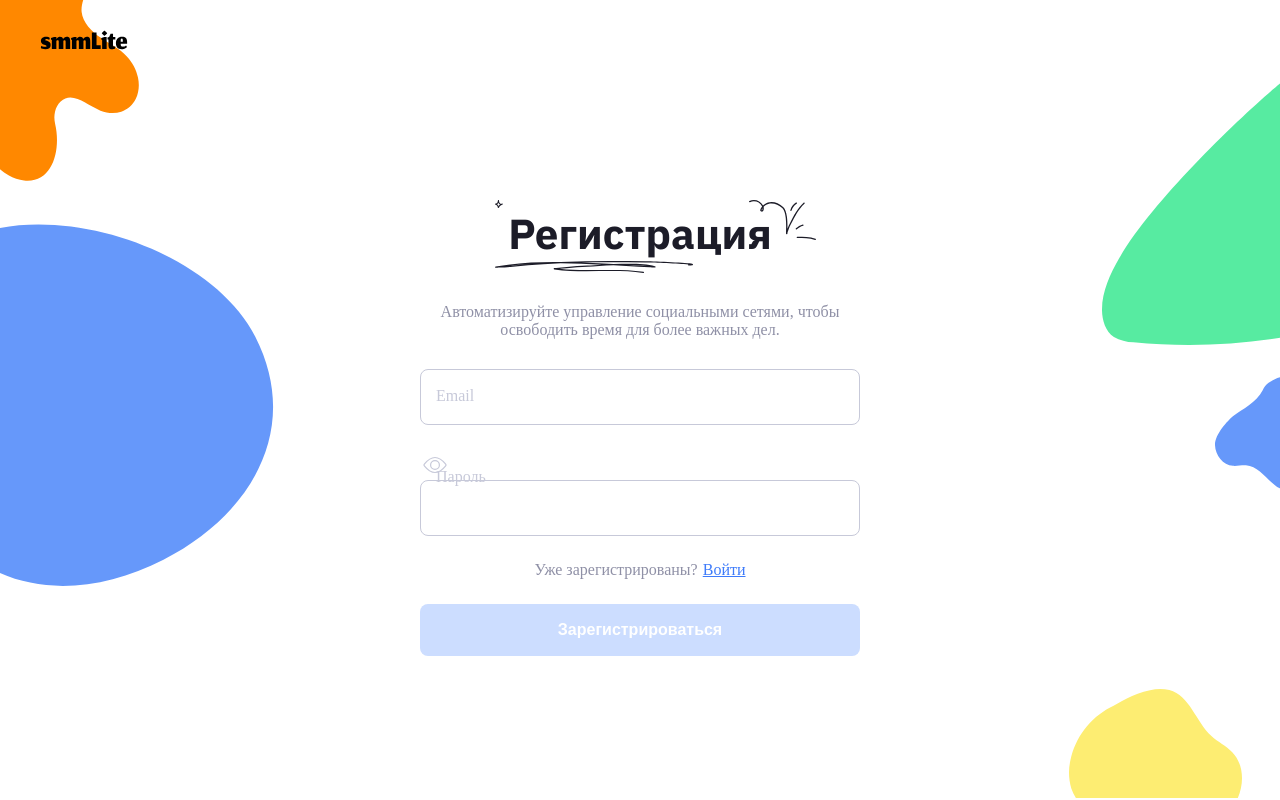
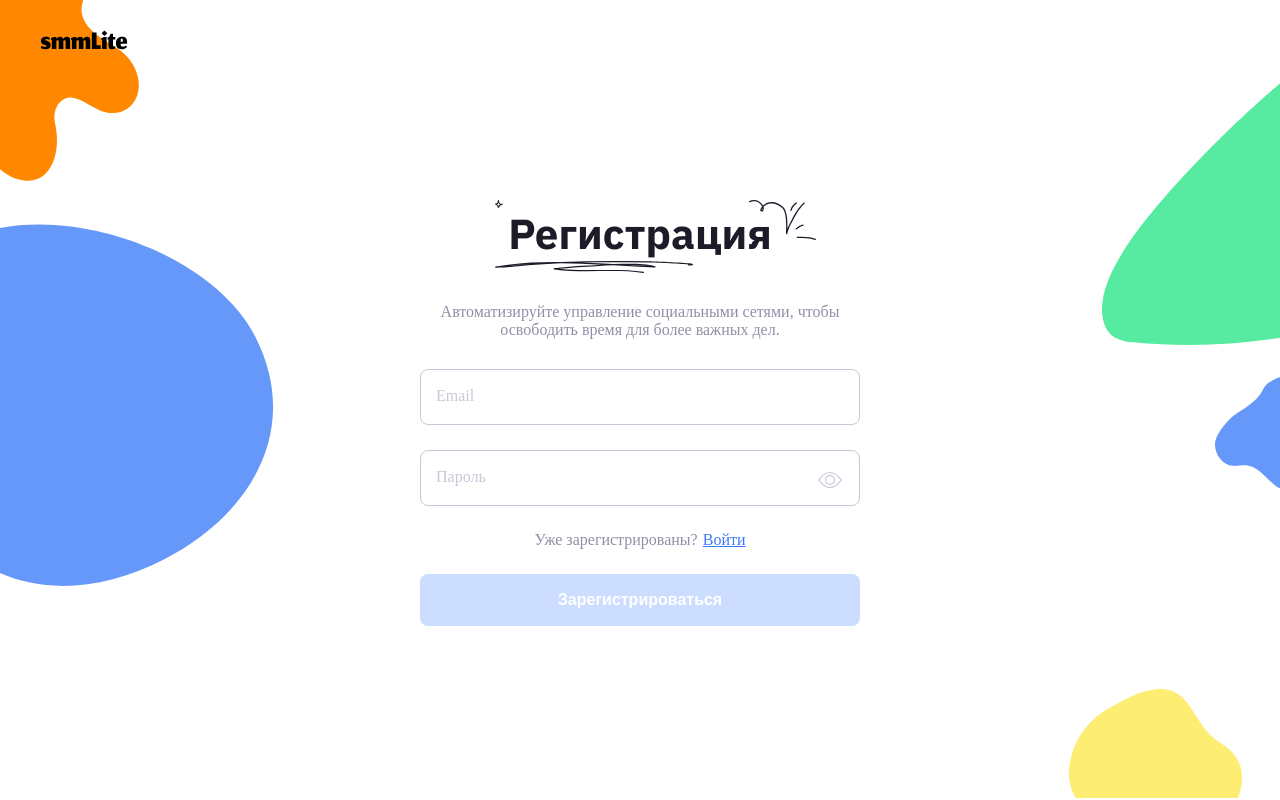
Before and after one commit to aro077a/smm-lite, a React (Create React App) app: page /signup in a window 1280 px wide. Built offline with nearby package versions, Linux system fonts and the light colour scheme; a web font is replaced by a local one.

Commit message:
build settings

```diff
--- a/src/pages/auth/SignUp.tsx
+++ b/src/pages/auth/SignUp.tsx
@@ -83,14 +83,11 @@ const SignUp = () => {
                 icon={
                   isPassActive ? (
                     <EyeHideIcon
-                      className="signUp__form--icon"
+                      className="password-icon"
                       onClick={toggleActive}
                     />
                   ) : (
-                    <EyeIcon
-                      className="signUp__form--icon"
-                      onClick={toggleActive}
-                    />
+                    <EyeIcon className="password-icon" onClick={toggleActive} />
                   )
                 }
                 onChange={handleChange}
```
